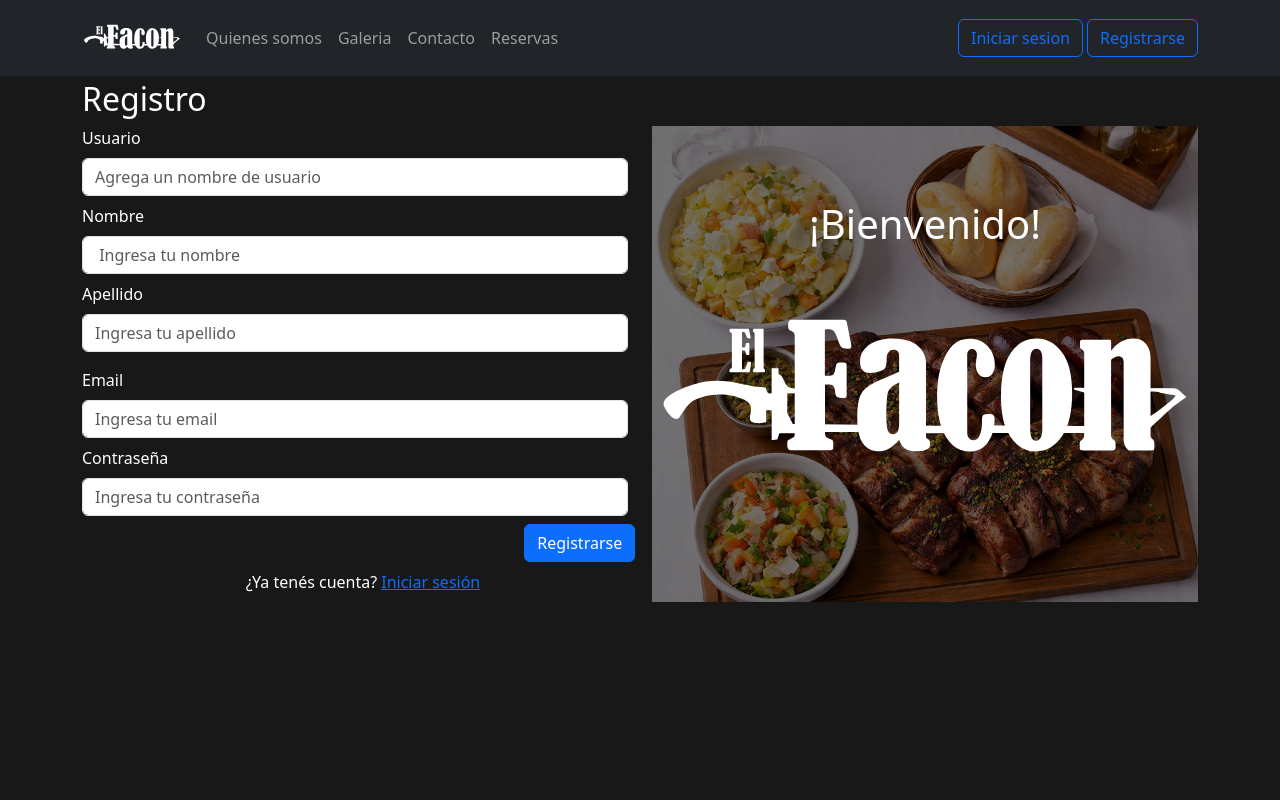
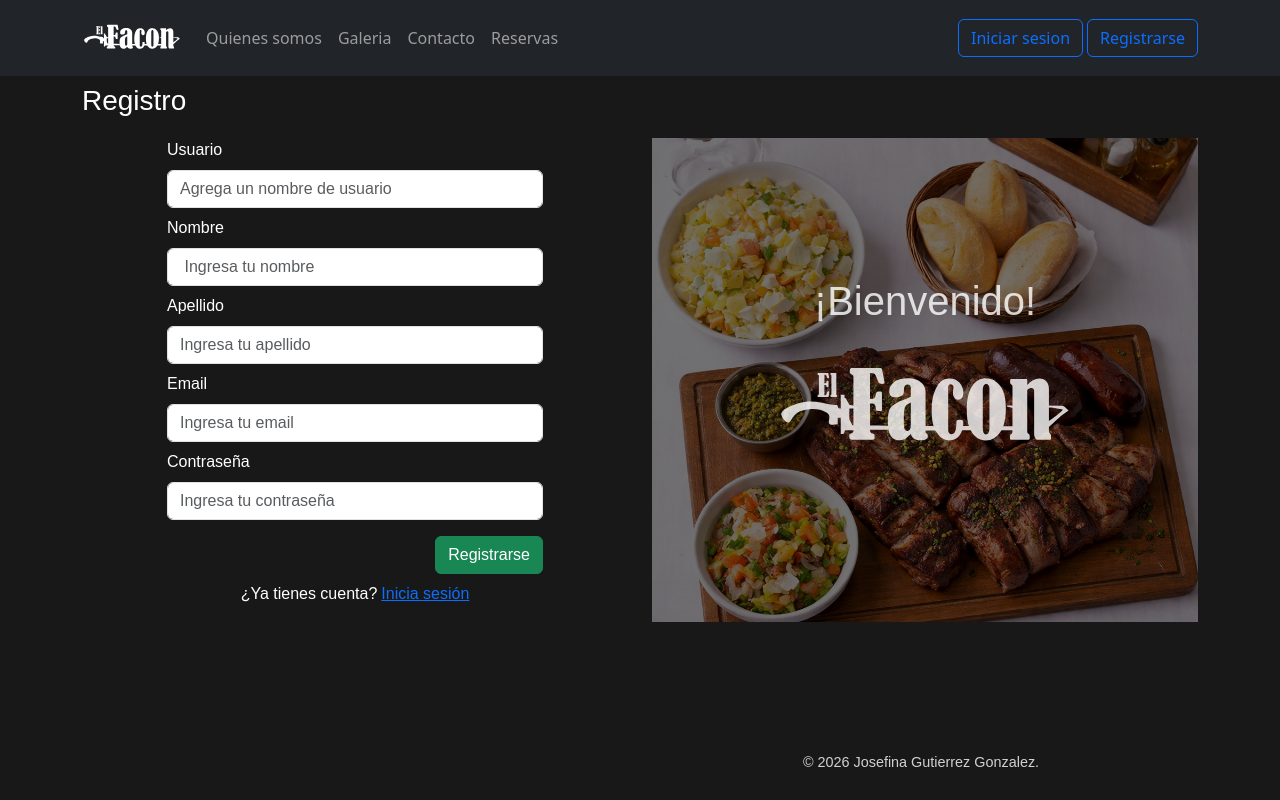
Before and after one commit to Jogutgon/el-facon-frontend, a React (Vite) app: page / in a window 1280 px wide. Shown: the top 800 px of the page. Built offline with nearby package versions, Linux system fonts and the light colour scheme.

Commit message:
Modify: Form and image - Add: copyright

```diff
--- a/src/App.jsx
+++ b/src/App.jsx
@@ -19,7 +19,7 @@ function App() {
 
     <RegisterScreen/>
 
-    <Footer/>
+    {/* <Footer/>  */}
 
    {/* prox tarea agregar Rutas --> react-router-dom */}
     </>
--- a/src/pages/RegisterScreen.jsx
+++ b/src/pages/RegisterScreen.jsx
@@ -7,12 +7,12 @@ function RegisterScreen() {
   return (
 
 
-    <Container className=" register-page text-white">
+    <Container className=" register-page text-white fira-sans-thin">
 
-        <h2 >Registro</h2>
-        <Row className="">
-          <Col  className=" flex-column">
-            <Form className="mb-2" >
+      <h3 className="py-1">Registro</h3>
+      <Row className="pt-2">
+        <Col lg={6} md={12} xs={12} className="container-form mx-auto">
+          <Form className="d-flex flex-column" >
             <Form.Group className="mb-2" controlId="formBasicUsername">
               <Form.Label>Usuario</Form.Label>
               <Form.Control type="text" placeholder="Agrega un nombre de usuario" />
@@ -20,48 +20,43 @@ function RegisterScreen() {
             <Form.Group className="mb-2" controlId="formBasicFirstName">
               <Form.Label>Nombre</Form.Label>
               <Form.Control type="text" placeholder=" Ingresa tu nombre" />
-              </Form.Group><Form.Group className="mb-3" controlId="formBasicLastName">
+            </Form.Group><Form.Group className="mb-2" controlId="formBasicLastName">
               <Form.Label>Apellido</Form.Label>
               <Form.Control type="text" placeholder="Ingresa tu apellido" />
             </Form.Group>
-
             <Form.Group className="mb-2" controlId="formBasicEmail">
               <Form.Label>Email</Form.Label>
               <Form.Control type="email" placeholder="Ingresa tu email" />
             </Form.Group>
-
-              <Form.Group className="mb-2" controlId="formBasicPassword">
+            <Form.Group controlId="formBasicPassword">
               <Form.Label>Contraseña</Form.Label>
               <Form.Control type="password" placeholder="Ingresa tu contraseña" />
             </Form.Group>
-
-              <Button className="register-button" variant="primary" type="submit">
+            <div className="d-flex justify-content-end">
+              <Button className="mt-3" variant="success" type="submit">
                 Registrarse
               </Button>
-
+            </div>
           </Form>
-            <div className="pb-2">
-              <p className="d-inline me-1 register-text">¿Ya tenés cuenta?</p>
-            <a href="">Iniciar sesión</a>
+          <div className="d-flex justify-content-center pt-2 login-link">
+            <p className="d-inline me-1 register-text">¿Ya tienes cuenta?</p>
+            <a href="">Inicia sesión</a>
           </div>
-
-
         </Col>
 
-          <Col className='col-img' >
-
+        <Col lg={6} md={12} xs={12} className='col-img' >
           <div className="register-image ">
-
             <div className="register-overlay ">
               <h1 className="">¡Bienvenido!</h1>
-                <img src={logo} alt="logo" className="img-fluid "/>
+              <img src={logo} alt="logo" className="img-fluid logo" />
             </div>
-
           </div>
 
         </Col>
       </Row>
-
+      <div className="register-copyright">
+              <p>© 2026 Josefina Gutierrez Gonzalez.</p>
+            </div>
     </Container>
   )
 }
--- a/src/styles/RegisterStyles.css
+++ b/src/styles/RegisterStyles.css
@@ -1,7 +1,6 @@
  .register-page{
-  margin-top: 80px;
+  padding-top: 80px;
   min-height: 100vh;
-
 
 }
 .col-img{
@@ -17,6 +16,7 @@
 }
 
 .register-overlay{
+  color: rgba(255, 255, 255, 0.808);
   position: absolute;
   width: 100%;
   height: 100%;
@@ -30,25 +30,72 @@
   background-color: rgba(0, 0, 0, 0.548);
 }
 
-.register-button{
-  margin-left: 81%;
+/* .copy{
+  position: absolute;
+  display: flex;
+  align-items: end;
+  height: 100%;
+  width: 100%;
+  justify-content: center;
+} */
+
+
+/* .register-copyright{
+  position: absolute;
+  bottom: 0px;
+  width: 100%;
+  text-align: center;
+  font-size: 0.9rem;
+  opacity: 0.8;
+} */
+
+
+.register-copyright{
+  position: absolute;
+  bottom: 10px;
+  right:39px;
+  width: 50%;
+  text-align: center;
+  font-size: 0.9rem;
+  opacity: 0.8;
 }
 
-.register-text{
-  margin-left: 30%;
+.logo{
+  max-width: 300px;
+  opacity: 0.8;
 }
 
-.caja1{
-  border: 1px solid red;
+.container-form{
+  max-width: 400px;
+  width: 100%;
 }
 
-.caja3 {
-  border: 1px solid green;
+
+
+/* * {
+  border: 1px solid blue;
+} */
+
+
+@media (max-width: 991px) {
+  .register-image{
+    display: none;
+  }
+  .register-page h3{
+    margin-top: 50px;
+    text-align: center;
+  }
+  .register-page form {
+    padding: 10px;
+  }
+  .login-link{
+    margin-top: 30px;
+  }
+  .register-copyright{
+    position: static;
+    width: 100%;
+    margin-top: 50px;
+    text-align: center;
+  }
+
 }
-
-.caja2{
-  border: 1px solid blue;
-}
-.caja4{
-  border: 1px solid orangered;
-}
```
Lines whose indentation alone changed are shown as unchanged.
